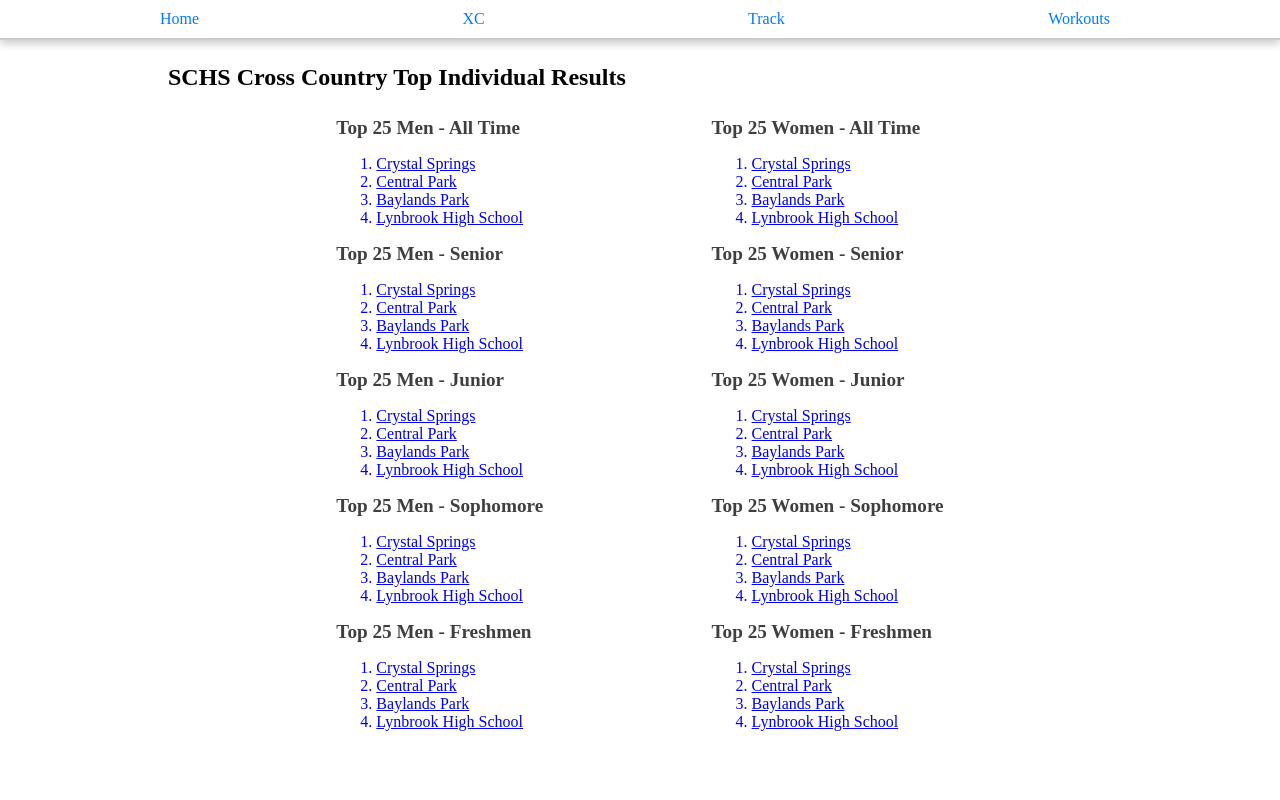
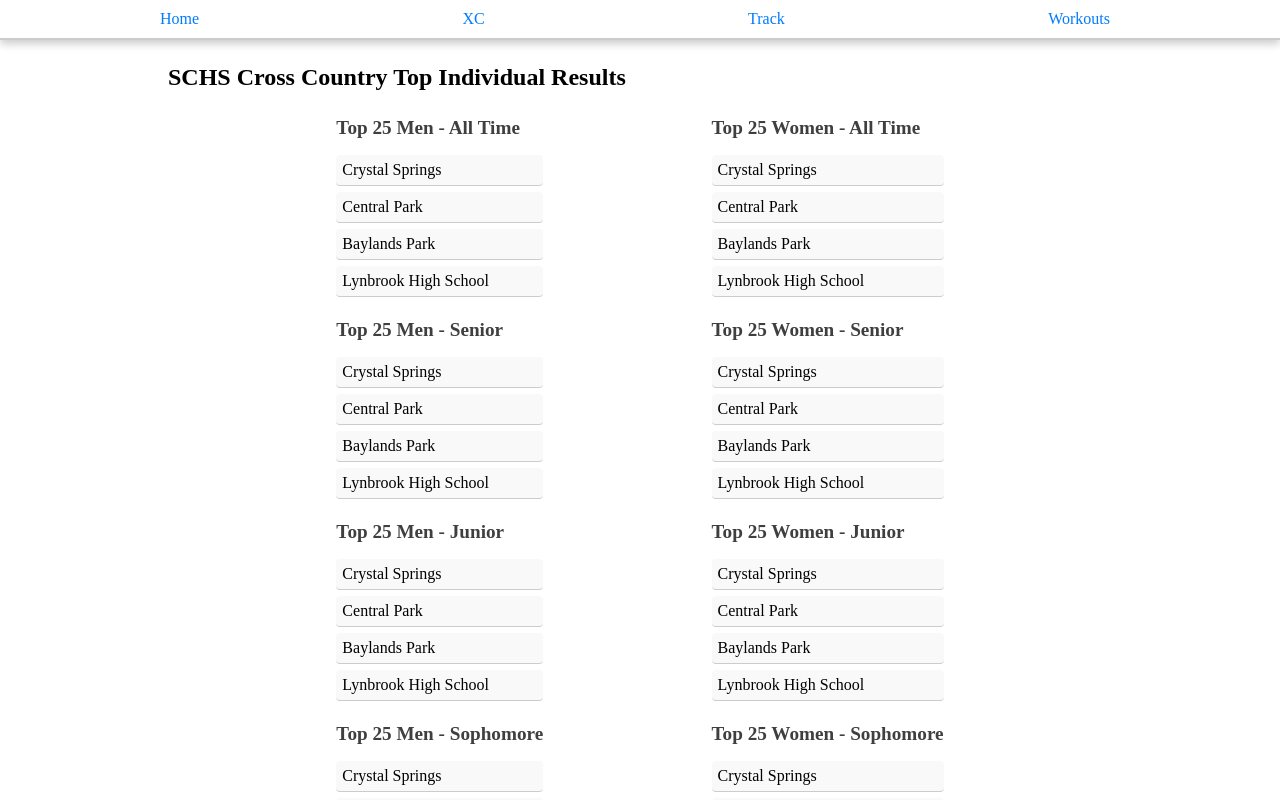
Before and after one commit to marcus-biddle/schsrunning, a React (Vite) app in the folder schs-client/: page /santa-clara-high-cross-country/top-team in a window 1280 px wide. Shown: the top 800 px of the page. Built offline with nearby package versions, Linux system fonts and the light colour scheme.

Commit message:
runners page

```diff
--- a/schs-client/src/api/athletes.ts
+++ b/schs-client/src/api/athletes.ts
@@ -10,6 +10,13 @@ export interface Athlete {
   endHsYear: number;
   genderId: number;
   confidentHsYear: number;
+}
+
+export interface XCAthlete {
+  athleteId: number;
+  firstName: string;
+  lastName: string;
+  genderId: number;
 }
 
 export async function fetchAthletes(): Promise<Athlete[]> {
@@ -31,3 +38,13 @@ export async function fetchAthlete(athleteId: number): Promise<Athlete> {
         throw new Error('Failed to fetch athlete');
     }
 }
+
+export async function fetchXCAthletes(): Promise<XCAthlete[]> {
+  try {
+      const response = await axios.get(`${BASE_URL}/xc-athletes`);
+      return response.data;
+  } catch (error) {
+      console.log('Error fetching xc athletes:', error);
+      throw new Error('Failed to fetch xc athletes');
+  }
+}
--- a/schs-client/src/pages/XC/Runners/index.tsx
+++ b/schs-client/src/pages/XC/Runners/index.tsx
@@ -2,36 +2,46 @@ import { useLocation } from "react-router"
 import { urlContains } from "../../../helpers"
 import { Link } from "react-router-dom";
 import { useEffect, useState } from "react";
-import { Athlete, fetchAthletes } from "../../../api/athletes";
-import './styled/index.css'
-import { SeasonInfo } from "../SeasonInfo";
+import { XCAthlete, fetchXCAthletes } from "../../../api/athletes";
+import './styled/index.css';
 
 export const Runners = () => {
     // get the url, check if xc or not then use correct data for page
     const location = useLocation();
     const XCPage: string | null = urlContains(location.pathname, ['cross-country']);
-    const genderFilter: string | null= urlContains(location.pathname, ['men', 'women']);
-    const [athletes, setAthletes] = useState([]);
+    const [athletes, setAthletes] = useState<XCAthlete[]>([]);
     const [activeButton, setActiveButton] = useState('');
+    const [searchTerm, setSearchTerm] = useState('');
 
   const handleButtonClick = (value: string) => {
     setActiveButton(value === activeButton ? '' : value);
 };
 
     useEffect(() => {
-        fetchAthletes()
+        fetchXCAthletes()
         .then((data: any) => setAthletes(data))
         .catch((error: any) => console.error('Error fetching athletes:', error));
     }, []);
 
-    const filteredAthletes = athletes.filter((athlete: Athlete) => activeButton === "women" ? athlete.genderId === 3 : activeButton === "men" ? athlete.genderId === 2 : athlete);
+    const handleSearchChange = (event: React.ChangeEvent<HTMLInputElement>) => {
+        setSearchTerm(event.target.value);
+    };
+
+    const filteredAthletesByGender = athletes.filter((athlete: XCAthlete) => activeButton === "women" ? athlete.genderId === 3 : activeButton === "men" ? athlete.genderId === 2 : athlete);
+
+    const filteredAthletesByName = filteredAthletesByGender.filter((athlete) => {
+        const fullName = `${athlete.firstName} ${athlete.lastName}`.toLowerCase();
+        const searchTermLowerCase = searchTerm.toLowerCase();
+        return fullName.includes(searchTermLowerCase);
+      });
+
 
   return (
     <div style={{ marginLeft: '10rem', marginRight: '10rem'}}>
         { XCPage ?
             <>
                 <div style={{ display: 'flex', justifyContent: 'space-between' }}>
-                    <h2>SCHS Cross Country Runners (<span>{filteredAthletes.length}</span>)</h2>
+                    <h2>SCHS Cross Country Runners (<span>{filteredAthletesByGender.length}</span>)</h2>
                     <div style={{ borderRadius: '8px', marginTop: 'auto', overflow: 'hidden', height: '35px'}}>
                     <button
                         className={`toggle-button ${activeButton === 'men' ? 'active' : ''}`}
@@ -47,18 +57,29 @@ export const Runners = () => {
                     </button>
                     </div>
                 </div>
+
                 <div>
-
+                <input
+                    type="text"
+                    placeholder="Search Athletes"
+                    value={searchTerm}
+                    onChange={handleSearchChange}
+                    className="input"
+                />
+                <button id="resetButton" type="reset" onClick={() => setSearchTerm('')}>
+                    Reset
+                </button>
+                <span className="search-text">{searchTerm !== '' && `Found ${filteredAthletesByName.length} runners...`}</span>
                 </div>
 
-                <ol className="list">
-                {athletes.filter((athlete: Athlete) => activeButton === "women" ? athlete.genderId === 3 : activeButton === "men" ? athlete.genderId === 2 : athlete).map((athlete: Athlete) => (
-                    // We can update this accordingly when we have real data with gender and names so we can filter it better
+                <ol className="list" style={{ columnCount: '2', columnGap: '20px'}}>
+                {filteredAthletesByName.map((athlete: XCAthlete) => (
                     <Link
                     to={athlete.genderId === 2 ? `men/${athlete.athleteId}` : `women/${athlete.athleteId}`}
                     className="spanlinkstyle"
+                    key={athlete.athleteId}
                     >
-                        <li key={athlete.athleteId} className="list-item">
+                        <li className="list-item">
                             <span>{athlete.firstName} {athlete.lastName}</span>
                         </li>
                     </Link>
--- a/schs-client/src/pages/XC/Runners/styled/index.css
+++ b/schs-client/src/pages/XC/Runners/styled/index.css
@@ -12,6 +12,45 @@
   }
 
   .toggle-button.active {
-    background-color: #333;
+    background-color: #007bff;
     color: #fff;
   }
+
+.search-text {
+    padding: 20px;
+    color: #007bff;
+    font-weight: bold;
+}
+
+.input {
+    border-radius: 3px;
+    padding: 4px;
+    border: solid thin grey;
+    margin-right: 5px;
+}
+
+.reset-btn {
+    padding: 6px;
+    border-radius: 2px;
+    border: none;
+}
+
+  #resetButton {
+    border: none;
+    background-color: #f2f2f2;
+    color: #777;
+    cursor: pointer;
+    padding: 7px 12px;
+    font-size: 12px;
+    border-radius: 4px;
+    transition: background-color 0.3s ease;
+  }
+
+  #resetButton:hover {
+    background-color: #e6e6e6;
+    color: #333;
+  }
+
+  #resetButton:focus {
+    outline: none;
+  }
--- a/schs-client/src/pages/XC/Top25/index.tsx
+++ b/schs-client/src/pages/XC/Top25/index.tsx
@@ -14,10 +14,10 @@ export const Top25 = () => {
             <div>
                 <div>
                     <h4>Top 25 Men - All Time</h4>
-                    <ol className="athlete-list">
+                    <ol className="list">
                         {data.map((race) => (
-                            <Link to={race.id}>
-                                <li key={race.name} className="athlete-item">
+                            <Link to={race.id} className='spanlinkstyle'>
+                                <li key={race.name} className="list-item">
                                     <span>{race.name}</span>
                                 </li>
                             </Link>
@@ -26,10 +26,10 @@ export const Top25 = () => {
                 </div>
                 <div>
                     <h4>Top 25 Men - Senior</h4>
-                    <ol className="athlete-list">
+                    <ol className="list">
                         {data.map((race) => (
-                            <Link to={race.id}>
-                                <li key={race.name} className="athlete-item">
+                            <Link to={race.id} className='spanlinkstyle'>
+                                <li key={race.name} className="list-item">
                                     <span>{race.name}</span>
                                 </li>
                             </Link>
@@ -38,10 +38,10 @@ export const Top25 = () => {
                 </div>
                 <div>
                     <h4>Top 25 Men - Junior</h4>
-                    <ol className="athlete-list">
+                    <ol className="list">
                         {data.map((race) => (
-                            <Link to={race.id}>
-                                <li key={race.name} className="athlete-item">
+                            <Link to={race.id} className='spanlinkstyle'>
+                                <li key={race.name} className="list-item">
                                     <span>{race.name}</span>
                                 </li>
                             </Link>
@@ -50,10 +50,10 @@ export const Top25 = () => {
                 </div>
                 <div>
                     <h4>Top 25 Men - Sophomore</h4>
-                    <ol className="athlete-list">
+                    <ol className="list">
                         {data.map((race) => (
-                            <Link to={race.id}>
-                                <li key={race.name} className="athlete-item">
+                            <Link to={race.id} className='spanlinkstyle'>
+                                <li key={race.name} className="list-item">
                                     <span>{race.name}</span>
                                 </li>
                             </Link>
@@ -62,10 +62,10 @@ export const Top25 = () => {
                 </div>
                 <div>
                     <h4>Top 25 Men - Freshmen</h4>
-                    <ol className="athlete-list">
+                    <ol className="list">
                         {data.map((race) => (
-                            <Link to={race.id}>
-                                <li key={race.name} className="athlete-item">
+                            <Link to={race.id} className='spanlinkstyle'>
+                                <li key={race.name} className="list-item">
                                     <span>{race.name}</span>
                                 </li>
                             </Link>
@@ -76,10 +76,10 @@ export const Top25 = () => {
             <div>
             <div>
                 <h4>Top 25 Women - All Time</h4>
-                <ol className="athlete-list">
+                <ol className="list">
                     {data.map((race) => (
-                        <Link to={race.id}>
-                            <li key={race.name} className="athlete-item">
+                        <Link to={race.id} className='spanlinkstyle'>
+                            <li key={race.name} className="list-item">
                                 <span>{race.name}</span>
                             </li>
                         </Link>
@@ -88,10 +88,10 @@ export const Top25 = () => {
             </div>
             <div>
                 <h4>Top 25 Women - Senior</h4>
-                <ol className="athlete-list">
+                <ol className="list">
                     {data.map((race) => (
-                        <Link to={race.id}>
-                            <li key={race.name} className="athlete-item">
+                        <Link to={race.id} className='spanlinkstyle'>
+                            <li key={race.name} className="list-item">
                                 <span>{race.name}</span>
                             </li>
                         </Link>
@@ -100,10 +100,10 @@ export const Top25 = () => {
             </div>
             <div>
                 <h4>Top 25 Women - Junior</h4>
-                <ol className="athlete-list">
+                <ol className="list">
                     {data.map((race) => (
-                        <Link to={race.id}>
-                            <li key={race.name} className="athlete-item">
+                        <Link to={race.id} className='spanlinkstyle'>
+                            <li key={race.name} className="list-item">
                                 <span>{race.name}</span>
                             </li>
                         </Link>
@@ -112,10 +112,10 @@ export const Top25 = () => {
             </div>
             <div>
                 <h4>Top 25 Women - Sophomore</h4>
-                <ol className="athlete-list">
+                <ol className="list">
                     {data.map((race) => (
-                        <Link to={race.id}>
-                            <li key={race.name} className="athlete-item">
+                        <Link to={race.id} className='spanlinkstyle'>
+                            <li key={race.name} className="list-item">
                                 <span>{race.name}</span>
                             </li>
                         </Link>
@@ -124,10 +124,10 @@ export const Top25 = () => {
             </div>
             <div>
                 <h4>Top 25 Women - Freshmen</h4>
-                <ol className="athlete-list">
+                <ol className="list">
                     {data.map((race) => (
-                        <Link to={race.id}>
-                            <li key={race.name} className="athlete-item">
+                        <Link to={race.id} className='spanlinkstyle'>
+                            <li key={race.name} className="list-item">
                                 <span>{race.name}</span>
                             </li>
                         </Link>
```
Also changed, not shown: schs-client/src/components/AthleteSearchBar/index.tsx (+48 -61 lines), schs-client/src/constants/index.ts (added), 1 other file (tests, documents, lock files or other folders).
